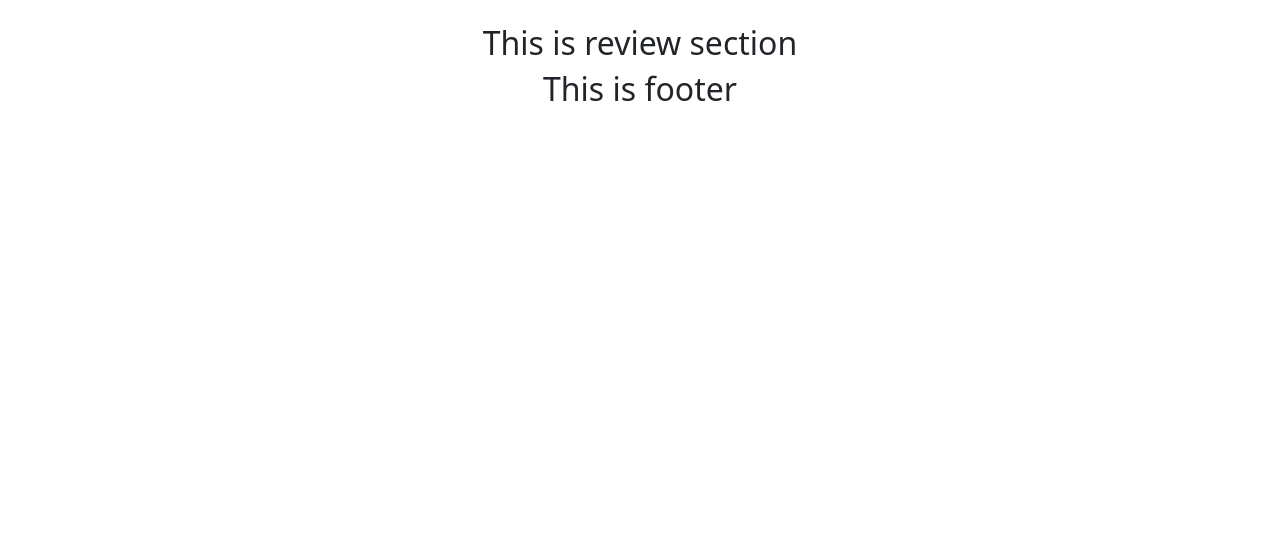
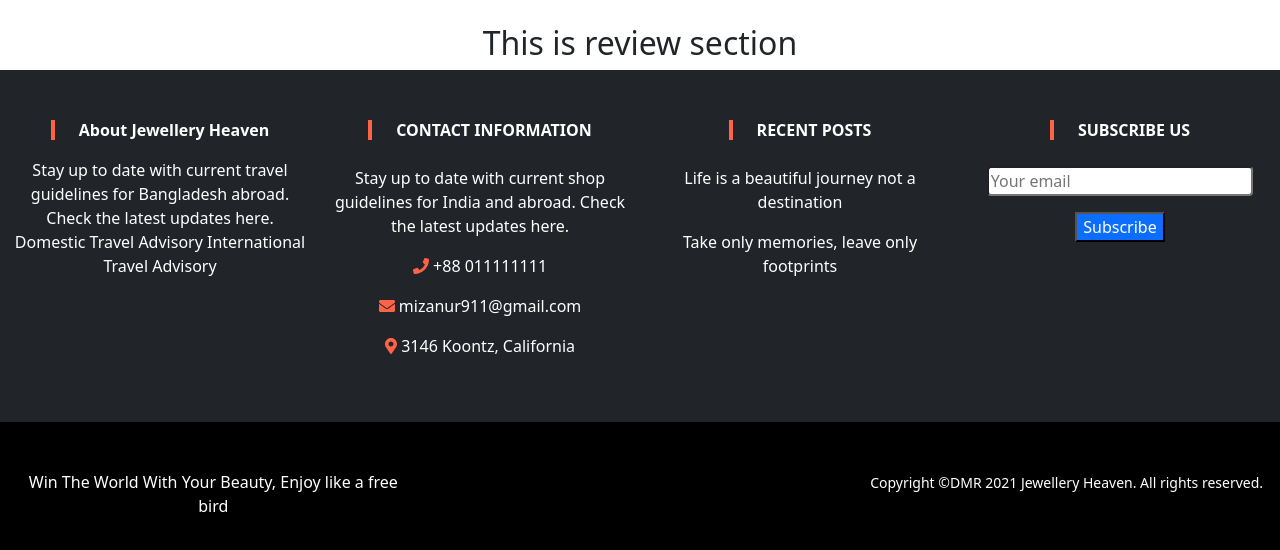
Before and after one commit to dmr-911/jewellery-heaven-client, a React (Create React App) app: page / in a window 1280 px wide. Shown: the part 658-1208 px from the top of the page. Before the commit the page ends 800 px from the top, so only its background shows below. Built offline with nearby package versions, Linux system fonts and the light colour scheme; no server answers.

Commit message:
footer added

```diff
--- a/package.json
+++ b/package.json
@@ -14,6 +14,7 @@
     "react": "^17.0.2",
     "react-bootstrap": "^2.0.2",
     "react-dom": "^17.0.2",
+    "react-hook-form": "^7.19.5",
     "react-rating": "^2.0.5",
     "react-router-dom": "^5.3.0",
     "react-scripts": "4.0.3",
--- a/src/Pages/Common/Footer/Footer.js
+++ b/src/Pages/Common/Footer/Footer.js
@@ -1,10 +1,156 @@
-import React from 'react';
+import { Col, Container, Row } from 'react-bootstrap';
+// import { useForm } from "react-hook-form";
+import './Footer.css';
+import { FontAwesomeIcon } from "@fortawesome/react-fontawesome";
+import { faPhone, faEnvelope, faMapMarkerAlt } from "@fortawesome/free-solid-svg-icons";
+import useAuth from '../../../hooks/useAuth';
+import { useForm } from 'react-hook-form';
+// import { useState } from 'react';
 
 const Footer = () => {
+  // const [subscriber, setSubscriber] = useState({});
+  const { user } = useAuth();
+    const phone = <FontAwesomeIcon icon={faPhone} style={{color: 'tomato'}}/>;
+    const message = <FontAwesomeIcon icon={faEnvelope} style={{color: 'tomato'}}/>;
+  const location = <FontAwesomeIcon icon={faMapMarkerAlt} style={{ color: 'tomato' }} />;
+
+  const { register, handleSubmit } = useForm();
+  const onSubmit = (data) => {
+    fetch("https://infinite-stream-42915.herokuapp.com/subscriber", {
+      method: "POST",
+      headers: {
+        "content-type": "application/json",
+      },
+      body: JSON.stringify(data),
+    }).then((result) => {
+      fetch(`https://infinite-stream-42915.herokuapp.com/subscriber?search=${user.email}`)
+        .then((res) => res.json())
+        // .then((data) => setSubscriber(data));
+    });
+  };
     return (
-        <div>
-            <h2>This is footer</h2>
-        </div>
+      <>
+        <Container fluid className="bg-dark text-white py-5">
+          <Row xs={1} md={4}>
+            <Col>
+              <div className="d-flex align-items-center justify-content-center mb-3">
+                <div
+                  style={{
+                    backgroundColor: "tomato",
+                    width: "4px",
+                    height: "20px",
+                  }}
+                  className="me-4"
+                ></div>
+                <b>About Jewellery Heaven</b>
+              </div>
+              <p className="">
+                Stay up to date with current travel guidelines for Bangladesh
+                abroad. Check the latest updates here. Domestic Travel Advisory
+                International Travel Advisory
+              </p>
+              <div className="divider bg-info rounded my-3 mx-auto"></div>
+            </Col>
+            <Col>
+              <div className="d-flex align-items-center justify-content-center mb-4">
+                <div
+                  style={{
+                    backgroundColor: "tomato",
+                    width: "4px",
+                    height: "20px",
+                  }}
+                  className="me-4"
+                ></div>
+                <b>CONTACT INFORMATION</b>
+              </div>
+              <p>
+                Stay up to date with current shop guidelines for India and
+                abroad. Check the latest updates here.
+              </p>
+              <p>
+                <span>{phone}</span>
+                <span> +88 011111111</span>
+              </p>
+              <p>
+                <span>{message} </span>
+                <span> mizanur911@gmail.com</span>
+              </p>
+              <p>
+                <span>{location} </span>
+                <span> 3146 Koontz, California</span>
+              </p>
+              <div className="divider bg-info rounded my-3 mx-auto"></div>
+            </Col>
+            <Col>
+              <div className="d-flex align-items-center justify-content-center mb-4">
+                <div
+                  style={{
+                    backgroundColor: "tomato",
+                    width: "4px",
+                    height: "20px",
+                  }}
+                  className="me-4"
+                ></div>
+                <b>RECENT POSTS</b>
+              </div>
+              <p className="mb-3">
+                Life is a beautiful journey not a destination
+              </p>
+              <p className="mb-3">Take only memories, leave only footprints</p>
+              <div className="divider bg-info rounded my-3 mx-auto"></div>
+            </Col>
+            <Col>
+              <div className="d-flex align-items-center justify-content-center mb-4">
+                <div
+                  style={{
+                    backgroundColor: "tomato",
+                    width: "4px",
+                    height: "20px",
+                  }}
+                  className="me-4"
+                ></div>
+                <b>SUBSCRIBE US</b>
+              </div>
+              <form onSubmit={handleSubmit(onSubmit)}>
+                {/* {subscriber ? (
+                  <input type="submit" className="text-white" value="Subscribed" disabled/>
+                ) : ( */}
+                    <>
+                <input
+                  // defaultValue={user.email}
+                  placeholder="Your email"
+                  {...register("email", { required: true })}
+                  style={{ width: "90%" }}
+                  className="mb-3 rounded"
+                />
+                <br />
+                  <input type="submit" className="bg-primary text-white" value="Subscribe"/>
+                  </>
+                {/* )} */}
+              </form>
+              <div className="divider bg-info rounded my-3 mx-auto"></div>
+            </Col>
+          </Row>
+        </Container>
+        <Container
+          fluid
+          style={{ backgroundColor: "black" }}
+          className="text-white py-5"
+        >
+          <Row xs={1} md={3}>
+            <Col>
+              <p>Win The World With Your Beauty, Enjoy like a free bird</p>
+            </Col>
+            <Col>
+            </Col>
+            <Col>
+              <small>
+                Copyright ©DMR 2021 Jewellery Heaven. All rights reserved.
+              </small>
+            </Col>
+          </Row>
+        </Container>
+      </>
     );
 };
 
--- a/src/Pages/Home/Product/Product.js
+++ b/src/Pages/Home/Product/Product.js
@@ -14,7 +14,7 @@
         <Col>
         <Card className="bg-dark text-white">
         <div className="d-flex justify-content-between p-0">
-            <p className="m-0" style={{ padding: '5px 20px', backgroundColor: 'red', color: 'white', borderRadius: '0 0 30px 0'  }}>{offer}% Off</p>
+            <p className="m-0" style={{ padding: '5px 20px', backgroundColor: 'red', color: 'white', borderRadius: '0 0 30px 0'  }}>{offer ? offer : 0}% Off</p>
             <p className="m-0" style={{ padding: '5px 20px', backgroundColor: 'red', color: 'white', borderRadius: '30px 0 0'  }}>Limited</p>
         </div>
           <Card.Img variant="top" src={img} height="250"/>
```
Also changed, not shown: 1 other file (tests, documents, lock files or other folders).
